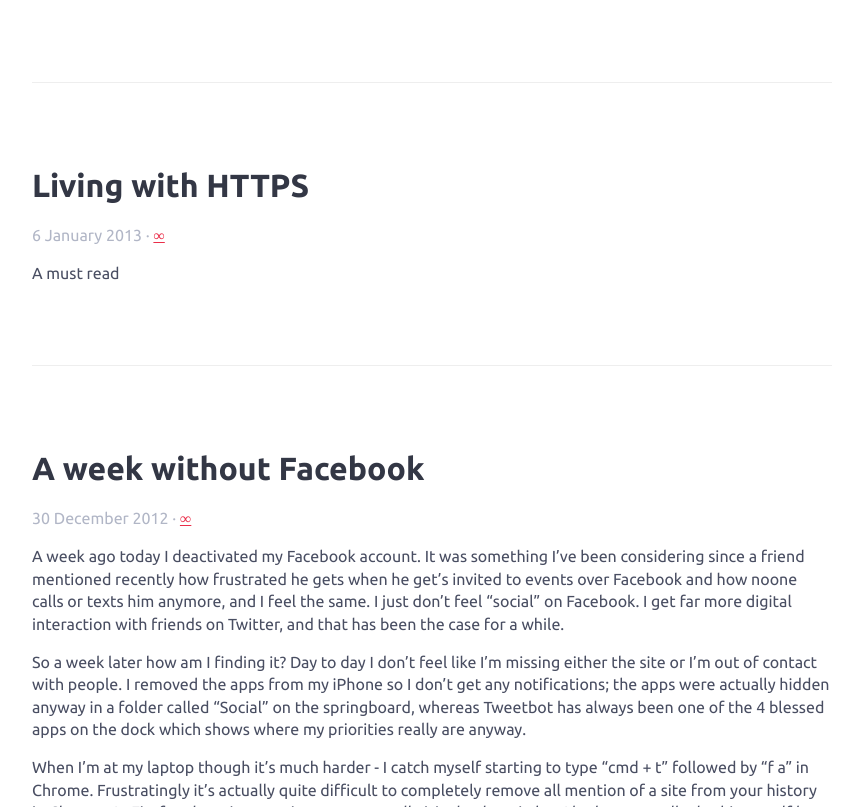
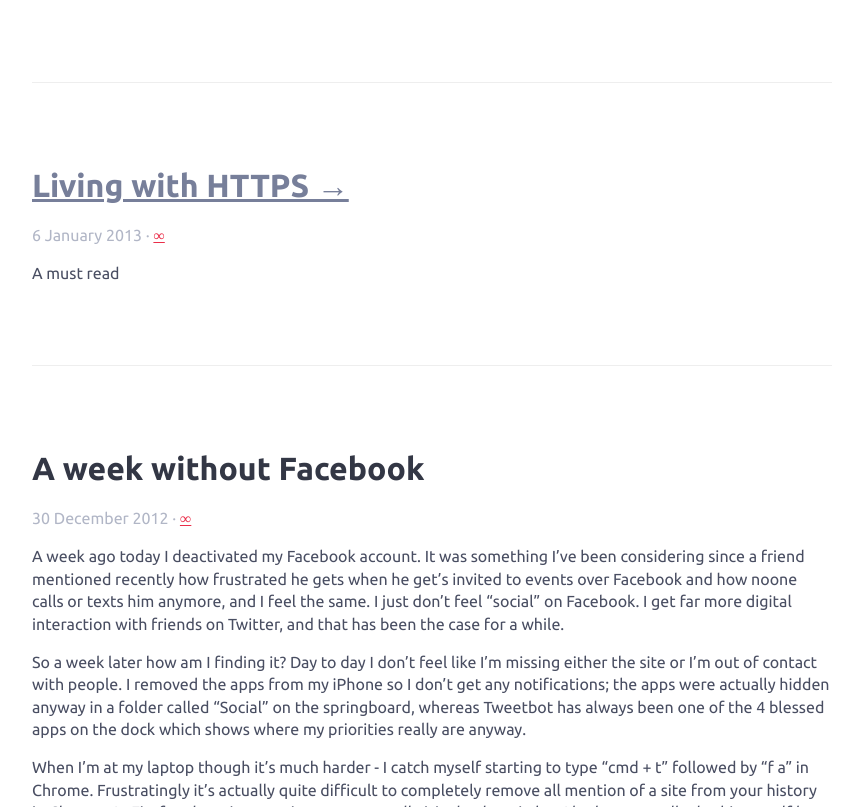
Before and after one commit to alexbilbie/alexbilbie.github.com, a Jekyll site: the page built from index.html, in a window 1280 px wide and 900 px high, scrolled down 690 px, cut to the strip 93-900 px from the top of the window. Shown: the whole strip, without its empty margins (208-1068 px from the left). Built offline with Jekyll 4.4.1, drawn with Linux system fonts in a browser that asks for light colours; the list of posts is cut into pages by our own code.

Commit message:
Render post links

```diff
--- a/index.html
+++ b/index.html
@@ -7,7 +7,13 @@ title: "Home"
 	<article>
 
 		<h1>
+			{% if post.link %}
+				<a href="{{ post.link }}">
+					{{ post.title }} &rarr;
+				</a>
+			{% else %}
 				{{ post.title }}
+			{% endif %}
 		</h1>
 
 		<aside>
```
Lines whose indentation alone changed are shown as unchanged.
